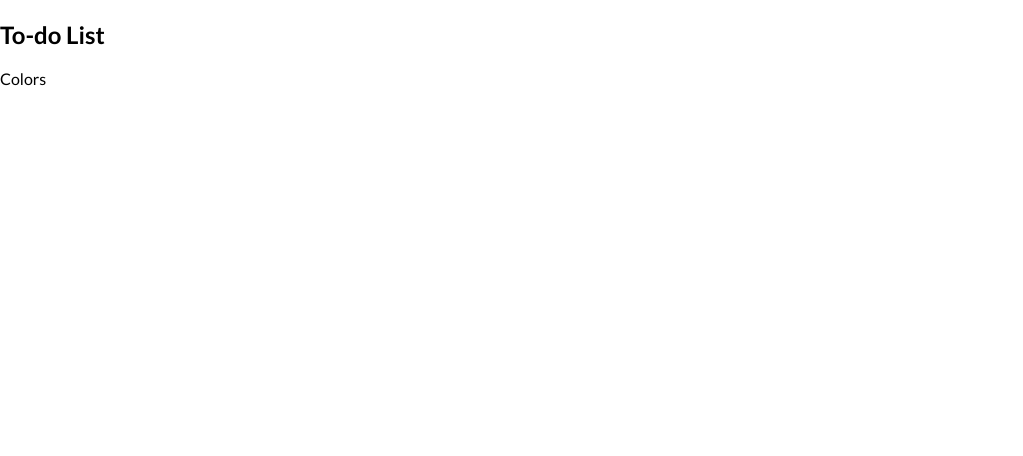
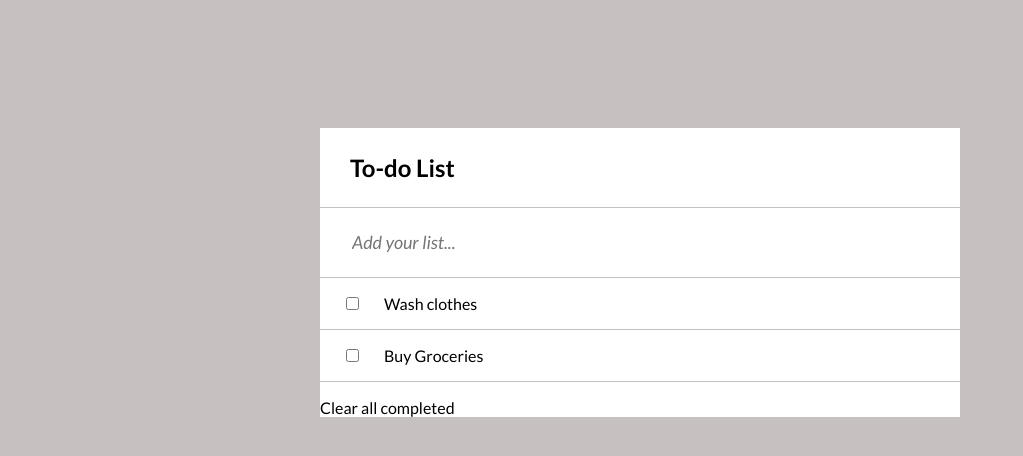
Before and after one commit to davidolanrewaju/Todo-List, a website built with webpack: page src/index.html in a window 1280 px wide. Shown: the whole page, without its empty margins (0-1023 px from the left). Built offline with nearby package versions, Linux system fonts and the light colour scheme.

Commit message:
Update src files

```diff
--- a/src/index.html
+++ b/src/index.html
@@ -6,9 +6,38 @@
     <meta name="viewport" content="width=device-width, initial-scale=1.0">
     <title>Todo-List</title>
     <link rel="stylesheet" href="/src/style.css">
-
+    <link href="https://fonts.googleapis.com/icon?family=Material+Icons"
+      rel="stylesheet">
 </head>
 <body>
-    <h2>To-do List</h2>
+    <section id="todo-section">
+        <div class="todo-header">
+            <h1>To-do List</h1>
+            <span class="material-icons">&#xe863;</span>
+        </div>
+        <div class="add-task">
+            <form id="update-list" method="post">
+                <input id="add-to-list" type="text" placeholder="Add your list...">
+                <button class="add-btn">
+                    <span class="material-icons">&#xe5d9;</span>
+                </button>
+            </form>
+        </div>
+        <div class="display-tasks">
+            <div class="display-task">
+                <input type="checkbox">
+                <p>Wash clothes</p>
+                <span class="material-icons">&#xe5d4;</span>
+            </div>
+            <div class="display-task">
+                <input type="checkbox">
+                <p>Buy Groceries</p>
+                <span class="material-icons">&#xe5d4;</span>
+            </div>
+        </div>
+        <div class="clear-tasks">
+            <p>Clear all completed</p>
+        </div>
+    </section>
 </body>
 </html>
--- a/src/index.js
+++ b/src/index.js
@@ -1,7 +1 @@
 import './style.css';
-
-const section = document.createElement('section');
-
-section.innerHTML += 'Colors';
-
-document.body.appendChild(section);
--- a/src/style.css
+++ b/src/style.css
@@ -2,6 +2,60 @@
 
 body {
   font-family: 'Lato', sans-serif;
-  margin: 0;
+  margin: 10% auto;
+  width: 50%;
   padding: 0;
+  background-color: #c7c0c0;
 }
+
+#todo-section{
+  background-color: rgb(255, 255, 255);
+}
+
+.todo-header {
+  padding: 5px 30px;
+  display: flex;
+  flex-direction: row;
+  align-items: center;
+  justify-content: space-between;
+  border-bottom: 1px solid #c7c0c0;
+}
+
+.add-task {
+  padding: 20px 30px;
+  border-bottom: 1px solid #c7c0c0;
+}
+
+#update-list {
+  display: flex;
+  flex-direction: row;
+  align-items: center;
+  justify-content: space-between;
+}
+
+form #add-to-list {
+  outline: none;
+  border: none;
+  font-family: 'Lato', sans-serif;
+  font-size: 18px;
+  font-style: italic;
+}
+
+.add-btn {
+  background-color: transparent;
+  border: none;
+  outline: none;
+}
+
+.display-task {
+  padding: 20px auto;
+  border-bottom: 1px solid #c7c0c0;
+  display: grid;
+  grid-template-columns: 10% 80% 20%;
+  align-items: center;
+}
+
+.material-icons {
+  color: #575757;
+  cursor: pointer;
+}
```
